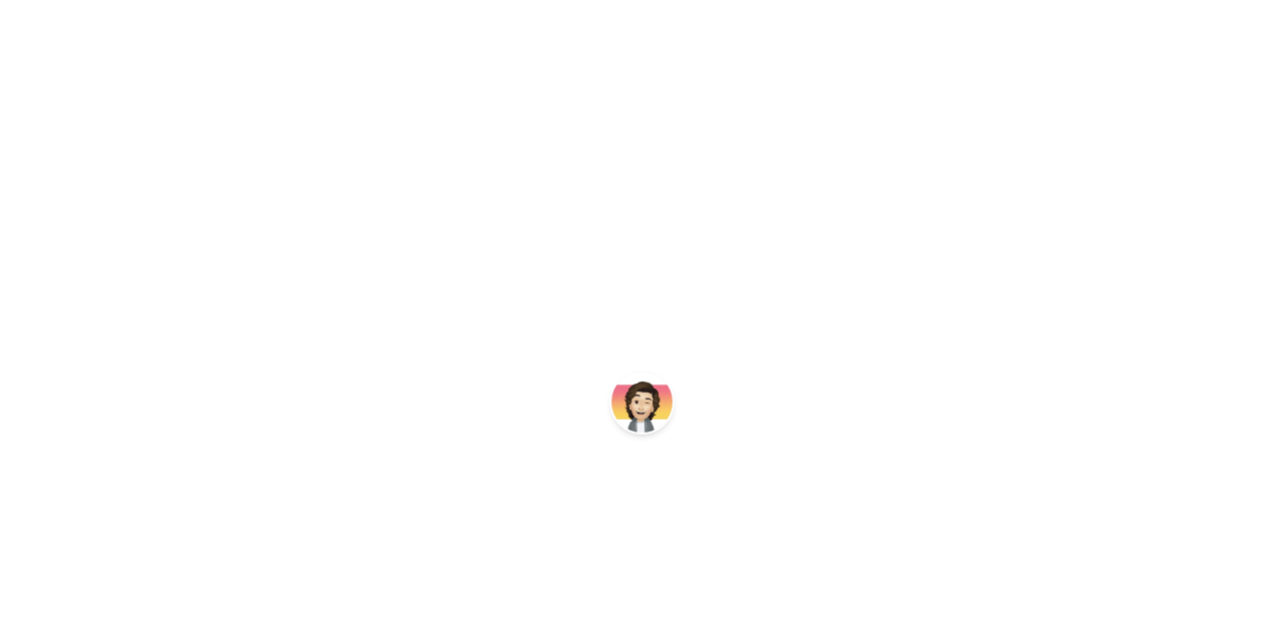
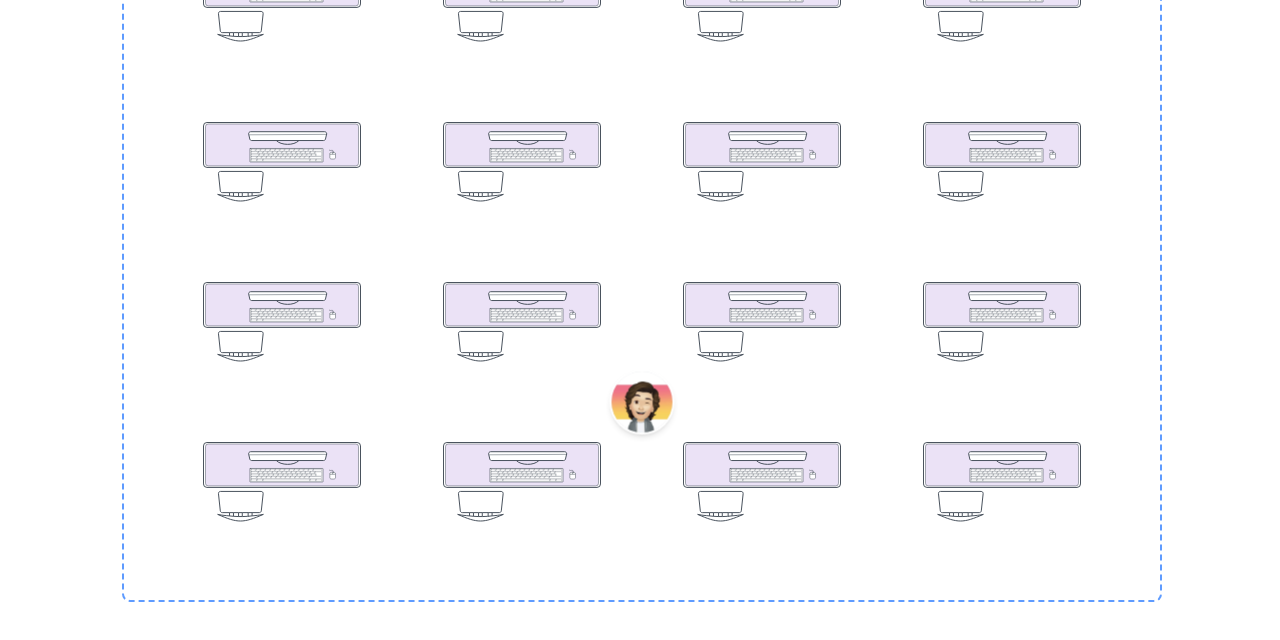
Before and after one commit to sarthak12789/VOW, a React (Vite) app: page /map in a window 1280 px wide. Shown: the top 640 px of the page. Built offline with nearby package versions, Linux system fonts and the light colour scheme.

Commit message:
added cabin layout with desks

```diff
--- a/src/components/map/Map.jsx
+++ b/src/components/map/Map.jsx
@@ -3,6 +3,7 @@ import React, { useState, useEffect, useRef } from "react";
 import TableStructure from "../map/map objects/TableStructure";
 import Avatar from "../map/map assets/avtar";
 import playerImg from "../map/map assets/avatar1.jpg";
+import CabinStructure from "../map/map objects/cabinStructure";
 
 const Map = () => {
   const [position, setPosition] = useState({ x: 60, y: 60 });
@@ -222,8 +223,12 @@ const userPanningRef = useRef(false);
         containerRef={containerRef}
         position={{ x: 15, y: 80 }}
       />
-
-
+    <CabinStructure
+  id="cabin"
+  onObstaclesReady={handleObstaclesFromChild}
+  containerRef={containerRef}
+  position={{ x: 60, y: 40 }}
+/>
       <Avatar
         image={playerImg}
         size={avatarSize}
--- /dev/null
+++ b/src/components/map/map assets/DeskUnit.jsx
@@ -0,0 +1,20 @@
+import React from "react";
+import desk from "./desk.svg";
+
+const DeskUnit = ({ style = {} }) => {
+  return (
+    <img
+      src={desk}
+      alt="desk"
+      style={{
+        width: "100%",
+        height: "100%",
+        objectFit: "contain",
+        display: "block",
+        ...style,
+      }}
+    />
+  );
+};
+
+export default DeskUnit;
--- /dev/null
+++ b/src/components/map/map objects/cabinStructure.jsx
@@ -0,0 +1,156 @@
+import React, { useEffect, useRef } from "react";
+import DeskUnit from "../map assets/DeskUnit";
+const DEFAULT_CABIN_POSITION = Object.freeze({ x: 50, y: 50 });
+
+const CABIN_W = 1040;
+const CABIN_H = 880;
+const PADDING = 80;
+const INNER_W = CABIN_W - 2 * PADDING;
+const INNER_H = CABIN_H - 2 * PADDING;
+const ROWS = 5;
+const COLS = 4;
+const ROW_GAP = 80;
+const COL_GAP = 80;
+
+const CabinStructure = ({ id = "cabin", onObstaclesReady, position, containerRef }) => {
+  const cabinRef = useRef(null);
+  const cabinPosition = position ?? DEFAULT_CABIN_POSITION;
+
+  //desk sizes calculated
+ const deskW = Math.round((INNER_W - (COLS - 1) * COL_GAP) / COLS);
+  const deskH = Math.round((INNER_H - (ROWS - 1) * ROW_GAP) / ROWS);
+
+  // desks metadata
+  const desks = Array.from({ length: ROWS * COLS }).map((_, i) => {
+    const r = Math.floor(i / COLS); // 0..4
+    const c = i % COLS; // 0..3
+    const leftPx = PADDING + c * (deskW + COL_GAP);
+    const topPx = PADDING + r * (deskH + ROW_GAP);
+    const centerXpx = leftPx + deskW / 2;
+    const centerYpx = topPx + deskH / 2;
+    return {
+      id: `${id}-desk-${i}`,
+      index: i,
+      leftPx,
+      topPx,
+      widthPx: deskW,
+      heightPx: deskH,
+      centerXpx,
+      centerYpx,
+    };
+  });
+
+  useEffect(() => {
+    let ro;
+    const setup = () => {
+      const container = containerRef?.current;
+      if (!container) {
+        requestAnimationFrame(setup);
+        return;
+      }
+
+      const computeAndSend = () => {
+        const containerWidth = container.clientWidth;
+        const containerHeight = container.clientHeight;
+        if (!containerWidth || !containerHeight) {
+          onObstaclesReady?.(id, []);
+          return;
+        }
+
+        // cabin center position in container px
+        const cabinCenterX = (cabinPosition.x / 100) * containerWidth;
+        const cabinCenterY = (cabinPosition.y / 100) * containerHeight;
+        const cabinLeftInContainer = cabinCenterX - CABIN_W / 2;
+        const cabinTopInContainer = cabinCenterY - CABIN_H / 2;
+
+        const obstacles = desks.map((d) => {
+          const obsCenterX = cabinLeftInContainer + d.centerXpx;
+          const obsCenterY = cabinTopInContainer + d.centerYpx;
+          return {
+            id: d.id,
+            x: (obsCenterX / containerWidth) * 100,
+            y: (obsCenterY / containerHeight) * 100,
+            width: (d.widthPx / containerWidth) * 100,
+            height: (d.heightPx / containerHeight) * 100,
+          };
+        });
+
+        onObstaclesReady?.(id, obstacles);
+      };
+
+      computeAndSend();
+      ro = new ResizeObserver(() => computeAndSend());
+      ro.observe(container);
+    };
+
+    setup();
+    return () => ro?.disconnect?.();
+  }, [id, containerRef, cabinPosition.x, cabinPosition.y]);
+
+  // render
+  return (
+    <div
+      ref={cabinRef}
+      className="absolute"
+      style={{
+        width: `${CABIN_W}px`,
+        height: `${CABIN_H}px`,
+        top: `${cabinPosition.y}%`,
+        left: `${cabinPosition.x}%`,
+        transform: "translate(-50%, -50%)",
+      }}
+    >
+
+{/*dashed outer box*/}
+<div
+  className="
+    absolute
+    top-1/2 left-1/2
+    w-[1040px] h-[880px]
+    -translate-x-1/2 -translate-y-1/2
+    border-2 border-dashed border-[#5E9BFF]
+    rounded-lg
+    z-0
+  "
+/>
+
+      {/* Grid container sits above the outer rectangle */}
+      <div
+        style={{
+          position: "absolute",
+          top: 0,
+          left: 0,
+          width: `${CABIN_W}px`,
+          height: `${CABIN_H}px`,
+          zIndex: 1,
+          pointerEvents: "auto",
+        }}
+      >
+        {/* inner grid area positioned using exact px values */}
+        <div
+          style={{
+            position: "absolute",
+            top: `${PADDING}px`,
+            left: `${PADDING}px`,
+            width: `${INNER_W}px`,
+            height: `${INNER_H}px`,
+            display: "grid",
+            gridTemplateColumns: `repeat(${COLS}, ${deskW}px)`,
+            gridTemplateRows: `repeat(${ROWS}, ${deskH}px)`,
+            columnGap: `${COL_GAP}px`,
+            rowGap: `${ROW_GAP}px`,
+            boxSizing: "border-box",
+          }}
+        >
+          {desks.map((d) => (
+            <div key={d.id} style={{ width: d.widthPx, height: d.heightPx }}>
+              <DeskUnit style={{ width: "100%", height: "100%", display: "block" }} />
+            </div>
+          ))}
+        </div>
+      </div>
+    </div>
+  );
+};
+
+export default CabinStructure;
```
Also changed, not shown: src/components/map/map assets/desk.svg (added).
